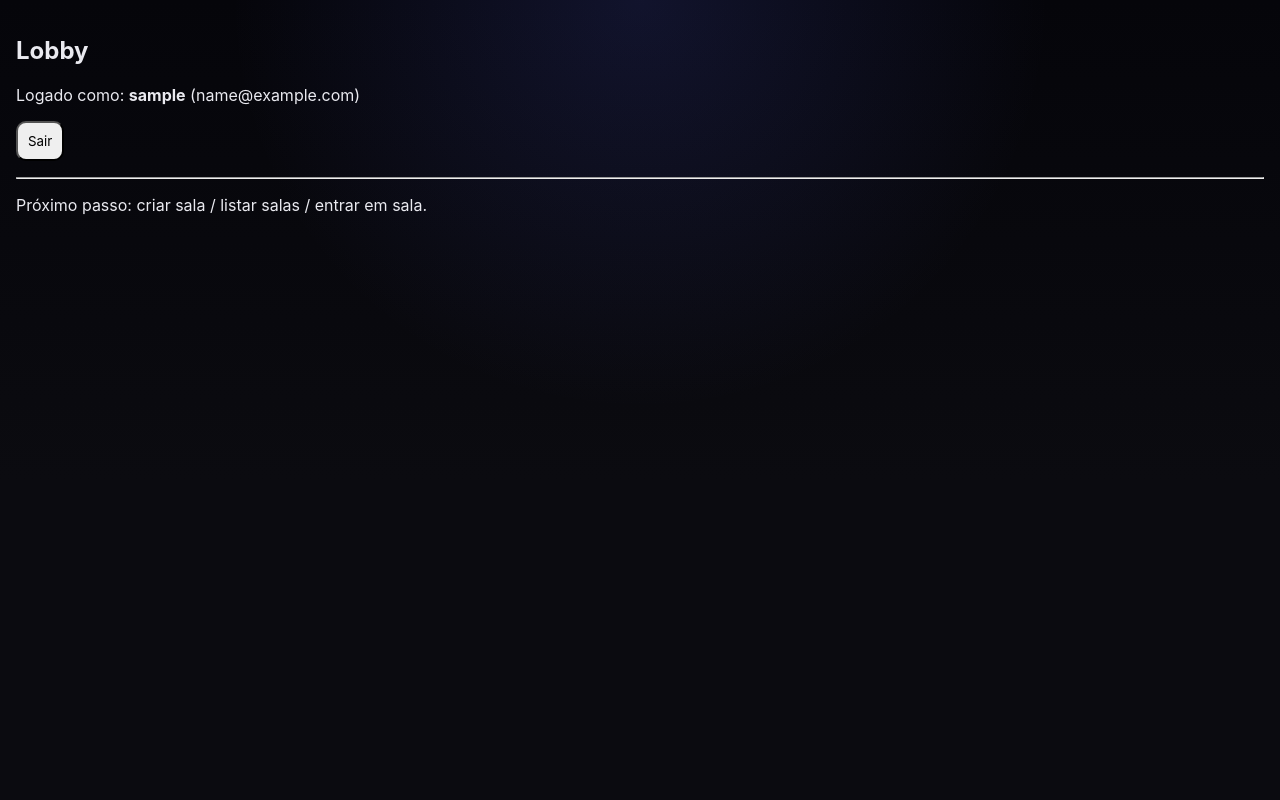
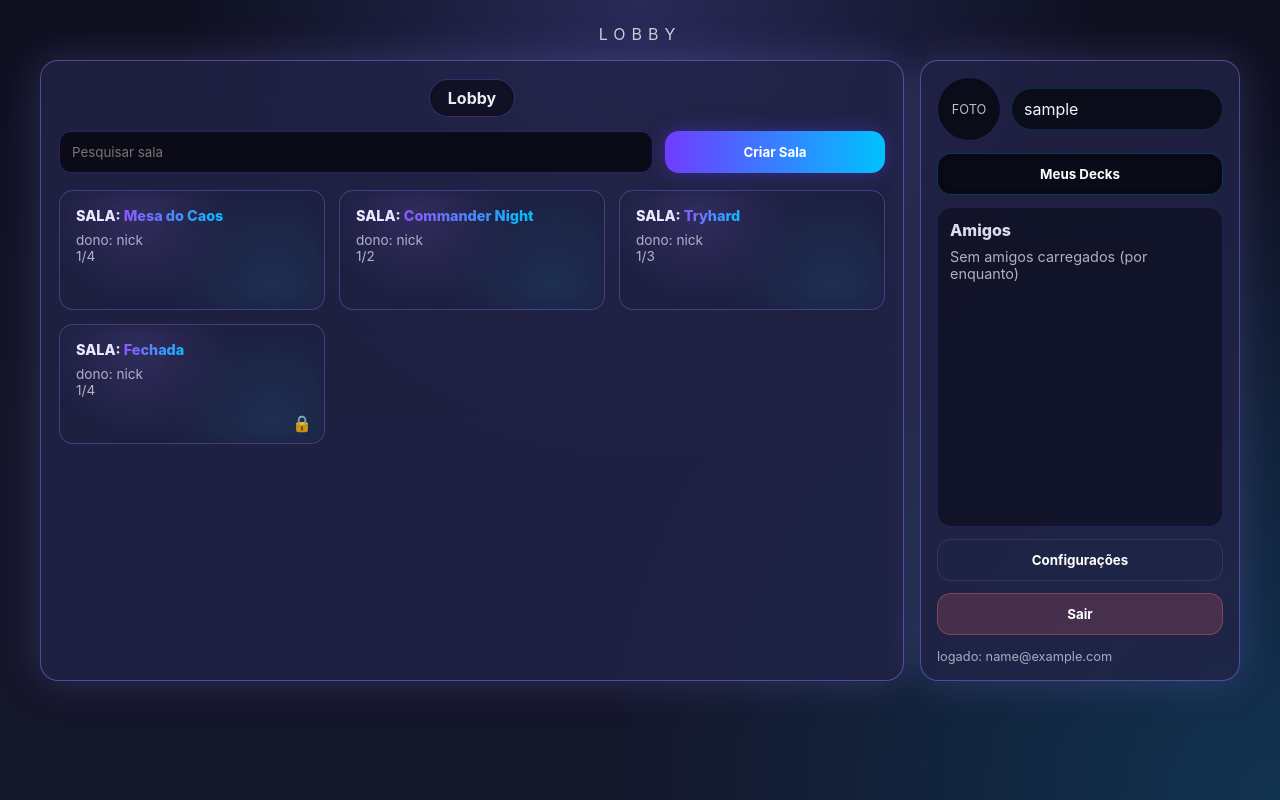
Before and after one commit to zYumoto/New-MTG-COMMANDER, a React (Vite) app in the folder client/: page /lobby in a window 1280 px wide. Built offline with nearby package versions, Linux system fonts and the light colour scheme; no server answers; sample sign-in values are in the browser's storage.

Commit message:
new animation in cards & theme

```diff
--- a/client/src/pages/Lobby.jsx
+++ b/client/src/pages/Lobby.jsx
@@ -3,18 +3,68 @@ import { useAuth } from "../context/AuthContext";
 export default function Lobby() {
   const { user, logout } = useAuth();
 
+  // mock (por enquanto) — depois vem do backend
+  const rooms = [
+    { id: "1", name: "Mesa do Caos", owner: "nick", players: "1/4", locked: false },
+    { id: "2", name: "Commander Night", owner: "nick", players: "1/2", locked: false },
+    { id: "3", name: "Tryhard", owner: "nick", players: "1/3", locked: false },
+    { id: "4", name: "Fechada", owner: "nick", players: "1/4", locked: true },
+  ];
+
   return (
-    <div style={{ padding: 16 }}>
-      <h2>Lobby</h2>
-      <p>Logado como: <b>{user?.username}</b> ({user?.email})</p>
+    <div className="page-shell">
+      <div className="lobby-shell">
+        {/* Top title */}
+        <div className="lobby-top-title">LOBBY</div>
 
-      <button onClick={logout} style={{ padding: 10, borderRadius: 10, cursor: "pointer" }}>
-        Sair
-      </button>
+        <div className="lobby-grid">
+          {/* LEFT MAIN */}
+          <section className="panel panel-main">
+            <div className="panel-header">
+              <div className="pill-title">Lobby</div>
+            </div>
 
-      <hr style={{ margin: "16px 0" }} />
+            <div className="lobby-actions">
+              <input className="input" placeholder="Pesquisar sala" />
+              <button className="btn">Criar Sala</button>
+            </div>
 
-      <p>Próximo passo: criar sala / listar salas / entrar em sala.</p>
+            <div className="rooms-grid">
+              {rooms.map((r) => (
+                <div key={r.id} className="room-card">
+                  <div className="room-title">
+                    SALA: <span>{r.name}</span>
+                  </div>
+                  <div className="room-sub">dono: {r.owner}</div>
+                  <div className="room-sub">{r.players}</div>
+
+                  {r.locked && <div className="room-lock" title="Sala bloqueada">🔒</div>}
+                </div>
+              ))}
+            </div>
+          </section>
+
+          {/* RIGHT SIDEBAR */}
+          <aside className="panel panel-side">
+            <div className="profile-row">
+              <div className="avatar">FOTO</div>
+              <div className="nickname">{user?.username || "NICKNAME"}</div>
+            </div>
+
+            <button className="btn btn-secondary">Meus Decks</button>
+
+            <div className="friends-box">
+              <div className="friends-title">Amigos</div>
+              <div className="friends-empty">Sem amigos carregados (por enquanto)</div>
+            </div>
+
+            <button className="btn btn-ghost">Configurações</button>
+            <button className="btn btn-danger" onClick={logout}>Sair</button>
+
+            <div className="small-muted">logado: {user?.email}</div>
+          </aside>
+        </div>
+      </div>
     </div>
   );
 }
--- a/client/src/pages/Login.jsx
+++ b/client/src/pages/Login.jsx
@@ -1,70 +1,62 @@
+import { useState } from "react";
+import { useNavigate, Link } from "react-router-dom";
 import { useAuth } from "../context/AuthContext";
 
-export default function Lobby() {
-  const { user, logout } = useAuth();
+export default function Login() {
+  const nav = useNavigate();
+  const { login } = useAuth();
 
-  // mock (por enquanto) — depois vem do backend
-  const rooms = [
-    { id: "1", name: "Mesa do Caos", owner: "nick", players: "1/4", locked: false },
-    { id: "2", name: "Commander Night", owner: "nick", players: "1/2", locked: false },
-    { id: "3", name: "Tryhard", owner: "nick", players: "1/3", locked: false },
-    { id: "4", name: "Fechada", owner: "nick", players: "1/4", locked: true },
-  ];
+  const [email, setEmail] = useState("");
+  const [password, setPassword] = useState("");
+  const [error, setError] = useState("");
+  const [loading, setLoading] = useState(false);
 
-  return (
-    <div className="page-shell">
-      <div className="lobby-shell">
-        {/* Top title */}
-        <div className="lobby-top-title">LOBBY</div>
+  async function onSubmit(e) {
+    e.preventDefault();
+    setError("");
+    setLoading(true);
+    try {
+      await login(email, password);
+      nav("/lobby");
+    } catch (err) {
+      setError(err.message);
+    } finally {
+      setLoading(false);
+    }
+  }
 
-        <div className="lobby-grid">
-          {/* LEFT MAIN */}
-          <section className="panel panel-main">
-            <div className="panel-header">
-              <div className="pill-title">Lobby</div>
-            </div>
+ return (
+  <div className="auth-background">
+    <form onSubmit={onSubmit} className="auth-card">
+      <h2 className="auth-title">Login</h2>
 
-            <div className="lobby-actions">
-              <input className="input" placeholder="Pesquisar sala" />
-              <button className="btn">Criar Sala</button>
-            </div>
+      <label className="auth-label">E-mail</label>
+      <input
+        className="auth-input"
+        value={email}
+        onChange={(e) => setEmail(e.target.value)}
+        placeholder="seu@email.com"
+      />
 
-            <div className="rooms-grid">
-              {rooms.map((r) => (
-                <div key={r.id} className="room-card">
-                  <div className="room-title">
-                    SALA: <span>{r.name}</span>
-                  </div>
-                  <div className="room-sub">dono: {r.owner}</div>
-                  <div className="room-sub">{r.players}</div>
+      <label className="auth-label">Senha</label>
+      <input
+        className="auth-input"
+        type="password"
+        value={password}
+        onChange={(e) => setPassword(e.target.value)}
+        placeholder="••••••"
+      />
 
-                  {r.locked && <div className="room-lock" title="Sala bloqueada">🔒</div>}
-                </div>
-              ))}
-            </div>
-          </section>
+      {error && <p className="auth-error">{error}</p>}
 
-          {/* RIGHT SIDEBAR */}
-          <aside className="panel panel-side">
-            <div className="profile-row">
-              <div className="avatar">FOTO</div>
-              <div className="nickname">{user?.username || "NICKNAME"}</div>
-            </div>
+      <button className="auth-button" disabled={loading}>
+        {loading ? "Entrando..." : "Entrar"}
+      </button>
 
-            <button className="btn btn-secondary">Meus Decks</button>
-
-            <div className="friends-box">
-              <div className="friends-title">Amigos</div>
-              <div className="friends-empty">Sem amigos carregados (por enquanto)</div>
-            </div>
-
-            <button className="btn btn-ghost">Configurações</button>
-            <button className="btn btn-danger" onClick={logout}>Sair</button>
-
-            <div className="small-muted">logado: {user?.email}</div>
-          </aside>
-        </div>
+      <div className="auth-footer">
+        Não tem conta? <Link to="/register">Criar agora</Link>
       </div>
-    </div>
-  );
+    </form>
+  </div>
+)
 }
--- a/client/src/styles/theme.css
+++ b/client/src/styles/theme.css
@@ -5,15 +5,13 @@
 }
 
 body {
-  margin: 0;
+ margin: 0;
   min-height: 100vh;
-  background: radial-gradient(
-      circle at top,
-      rgba(88, 101, 242, 0.15),
-      transparent 40%
-    ),
-    linear-gradient(180deg, #05050a, #0b0b10 60%);
-  color: #eaeaf0;
+  background:
+    radial-gradient(circle at top, rgba(120, 120, 255, 0.25), transparent 45%),
+    radial-gradient(circle at bottom right, rgba(0, 180, 255, 0.18), transparent 45%),
+    linear-gradient(180deg, #0e1020, #14162a 60%);
+  color: #f2f2ff;
 }
 
 /* ===== FUNDO ANIMADO SUAVE ===== */
@@ -32,14 +30,15 @@ body {
   width: 100%;
   max-width: 420px;
   padding: 24px;
-  border-radius: 16px;
-  background: rgba(20, 20, 40, 0.75);
-  backdrop-filter: blur(12px);
-  border: 1px solid rgba(140, 82, 255, 0.25);
+  border-radius: 18px;
+  background: rgba(30, 32, 64, 0.78);
+  backdrop-filter: blur(14px);
+  border: 1px solid rgba(140, 120, 255, 0.45);
   box-shadow:
-    0 0 30px rgba(140, 82, 255, 0.15),
-    inset 0 0 20px rgba(0, 0, 0, 0.4);
+    0 0 40px rgba(140, 120, 255, 0.25),
+    inset 0 0 24px rgba(255, 255, 255, 0.04);
 }
+
 
 /* ===== TITULOS ===== */
 .auth-title {
@@ -52,54 +51,52 @@ body {
 }
 
 /* ===== INPUTS ===== */
-.auth-label {
-  display: block;
-  margin: 14px 0 6px;
-  font-size: 0.85rem;
-  color: #bdbdf0;
-}
-
 .auth-input {
   width: 100%;
   padding: 12px;
-  border-radius: 12px;
-  border: 1px solid rgba(140, 82, 255, 0.3);
-  background: rgba(10, 10, 20, 0.9);
-  color: #fff;
+  border-radius: 14px;
+  border: 1px solid rgba(140, 120, 255, 0.45);
+  background: rgba(25, 26, 52, 0.95);
+  color: #ffffff;
   outline: none;
   transition: 0.2s;
 }
 
+.auth-input::placeholder {
+  color: rgba(220, 220, 255, 0.6);
+}
+
 .auth-input:focus {
-  border-color: #8c52ff;
-  box-shadow: 0 0 12px rgba(140, 82, 255, 0.6);
+  border-color: #9a7cff;
+  box-shadow: 0 0 16px rgba(154, 124, 255, 0.7);
 }
+
 
 /* ===== BOTÃO ===== */
 .auth-button {
   width: 100%;
   margin-top: 18px;
-  padding: 12px;
-  border-radius: 14px;
+  padding: 13px;
+  border-radius: 16px;
   border: none;
   cursor: pointer;
   font-size: 1rem;
-  font-weight: 600;
+  font-weight: 700;
   color: #fff;
-  background: linear-gradient(90deg, #6f3cff, #00c2ff);
-  box-shadow: 0 0 20px rgba(111, 60, 255, 0.4);
+  background: linear-gradient(90deg, #7b5cff, #1fd1ff);
+  box-shadow:
+    0 0 24px rgba(123, 92, 255, 0.6),
+    0 0 40px rgba(31, 209, 255, 0.35);
   transition: transform 0.15s ease, box-shadow 0.15s ease;
 }
 
 .auth-button:hover {
   transform: translateY(-2px);
-  box-shadow: 0 0 30px rgba(0, 194, 255, 0.6);
+  box-shadow:
+    0 0 32px rgba(31, 209, 255, 0.75),
+    0 0 50px rgba(123, 92, 255, 0.65);
 }
 
-.auth-button:disabled {
-  opacity: 0.6;
-  cursor: not-allowed;
-}
 
 /* ===== TEXTO AUX ===== */
 .auth-footer {
@@ -152,12 +149,13 @@ body {
 
 /* panels */
 .panel {
-  border-radius: 16px;
-  background: rgba(20, 20, 40, 0.72);
-  border: 1px solid rgba(140, 82, 255, 0.22);
-  backdrop-filter: blur(12px);
-  box-shadow: 0 0 30px rgba(140, 82, 255, 0.12);
+  border-radius: 18px;
+  background: rgba(34, 36, 72, 0.78);
+  border: 1px solid rgba(150, 130, 255, 0.45);
+  backdrop-filter: blur(14px);
+  box-shadow: 0 0 40px rgba(150, 130, 255, 0.22);
 }
+
 
 .panel-main {
   padding: 18px;
@@ -249,12 +247,13 @@ body {
 
 .room-card {
   position: relative;
-  border-radius: 12px;
+  border-radius: 14px;
   padding: 16px;
   min-height: 120px;
-  background: rgba(10, 10, 20, 0.55);
-  border: 1px solid rgba(140, 82, 255, 0.22);
+  background: rgba(30, 32, 64, 0.7);
+  border: 1px solid rgba(140, 120, 255, 0.35);
 }
+
 
 .room-title {
   font-weight: 800;
@@ -343,3 +342,50 @@ body {
   .rooms-grid { grid-template-columns: 1fr; }
   .lobby-actions { grid-template-columns: 1fr; }
 }
+
+/* ===== ROOM CARD: animação "respirar" + hover mágico ===== */
+.room-card {
+  transition: transform 0.18s ease, box-shadow 0.18s ease, border-color 0.18s ease;
+  overflow: hidden;
+}
+.room-card::before {
+  content: "";
+  position: absolute;
+  inset: -2px;
+  background: radial-gradient(circle at 30% 20%, rgba(154, 124, 255, 0.35), transparent 45%),
+              radial-gradient(circle at 80% 80%, rgba(31, 209, 255, 0.22), transparent 45%);
+  opacity: 0.45;
+  filter: blur(10px);
+  pointer-events: none;
+  transition: opacity 0.18s ease;
+}
+
+@keyframes roomBreath {
+  0%   { transform: translateY(0); }
+  50%  { transform: translateY(-1px); }
+  100% { transform: translateY(0); }
+}
+
+.room-card {
+  animation: roomBreath 3.8s ease-in-out infinite;
+}
+
+.room-card:hover {
+  transform: translateY(-6px) scale(1.01);
+  border-color: rgba(31, 209, 255, 0.55);
+  box-shadow:
+    0 0 18px rgba(31, 209, 255, 0.35),
+    0 0 28px rgba(154, 124, 255, 0.28);
+}
+
+.room-card:hover::before {
+  opacity: 0.8;
+}
+
+.room-card:active {
+  transform: translateY(-2px) scale(0.995);
+}
+
+.room-card {
+  cursor: pointer;
+}
```
